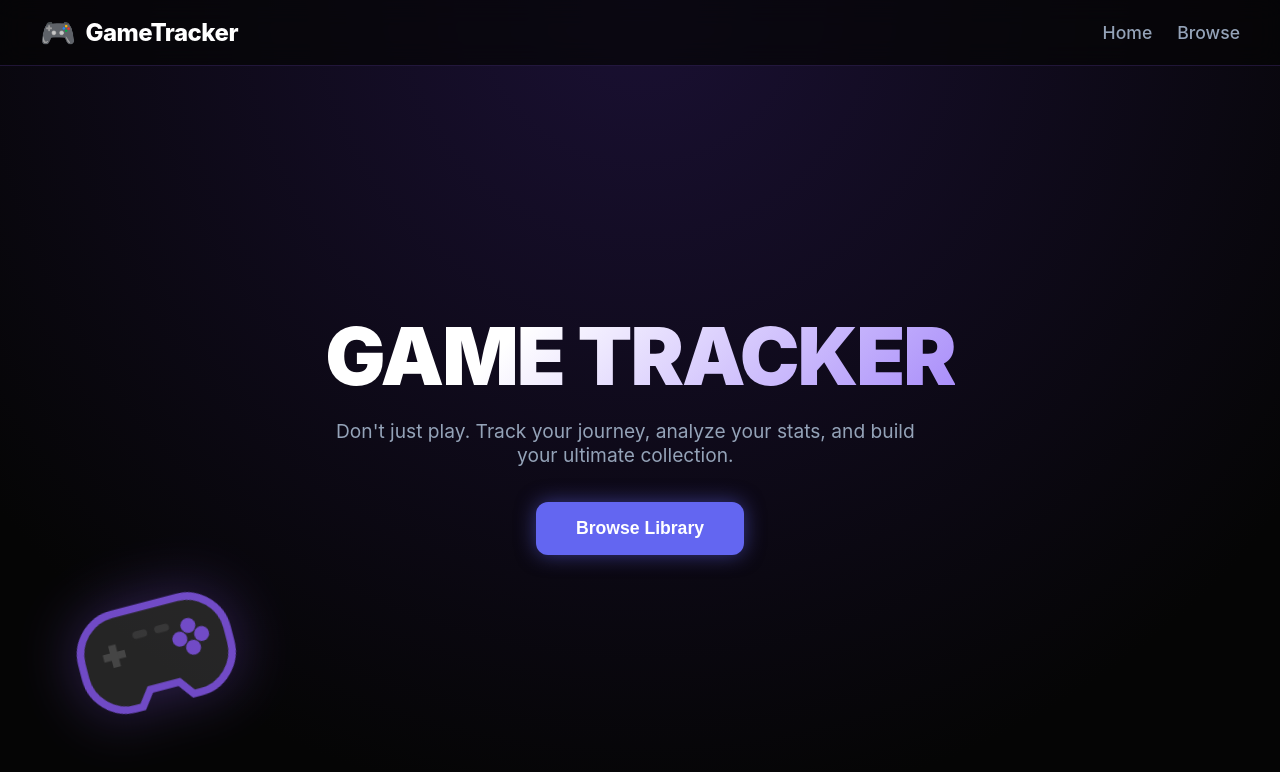
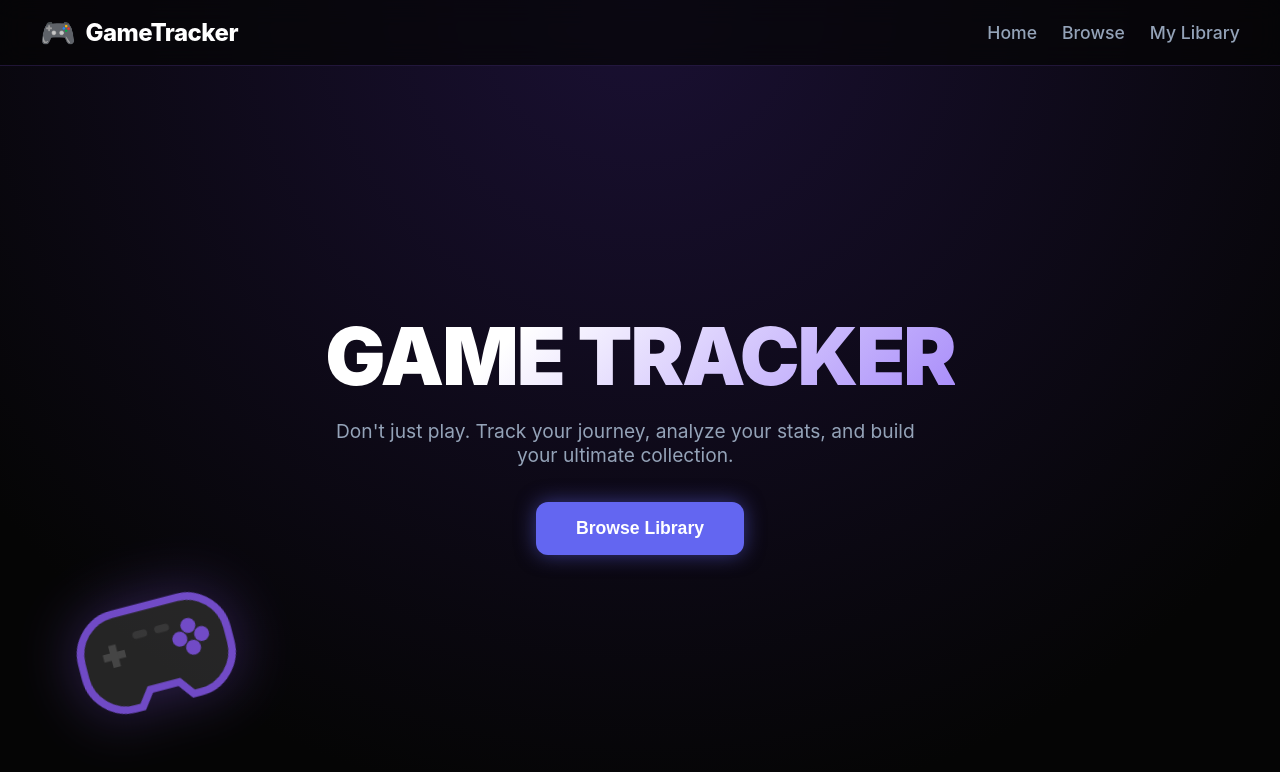
Before and after one commit to damian-cozma/cloud-computing, a React app in the folder homework-2/frontend/: page / in a window 1280 px wide. Shown: the top 772 px of the page. Built offline with nearby package versions, Linux system fonts and the light colour scheme; the HTML template or start-up script is replaced by a standard one.

Commit message:
add My Library route and navigation link

```diff
--- a/homework-2/frontend/src/App.jsx
+++ b/homework-2/frontend/src/App.jsx
@@ -1,10 +1,11 @@
 import React from "react";
 import { BrowserRouter, Routes, Route } from "react-router-dom";
 
-import Navbar from "./components/Navbar"; // <-- Importă Navbar
+import Navbar from "./components/Navbar";
 import HomePage from "./pages/HomePage";
 import Browse from "./pages/Browse";
 import GameDetails from "./pages/GameDetails";
+import MyLibrary from "./pages/MyLibrary";
 
 export default function App() {
   return (
@@ -14,6 +15,7 @@ export default function App() {
         <Route path="/" element={<HomePage />} />
         <Route path="/browse" element={<Browse />} />
         <Route path="/game/:id" element={<GameDetails />} />
+        <Route path="/library" element={<MyLibrary />} />
       </Routes>
     </BrowserRouter>
   );
--- a/homework-2/frontend/src/components/Navbar.jsx
+++ b/homework-2/frontend/src/components/Navbar.jsx
@@ -13,6 +13,7 @@ export default function Navbar() {
       <div className="nav-links">
         <Link to="/" className="nav-link">Home</Link>
         <Link to="/browse" className="nav-link">Browse</Link>
+        <Link to="/library" className="nav-link">My Library</Link>
       </div>
     </nav>
   );
```
